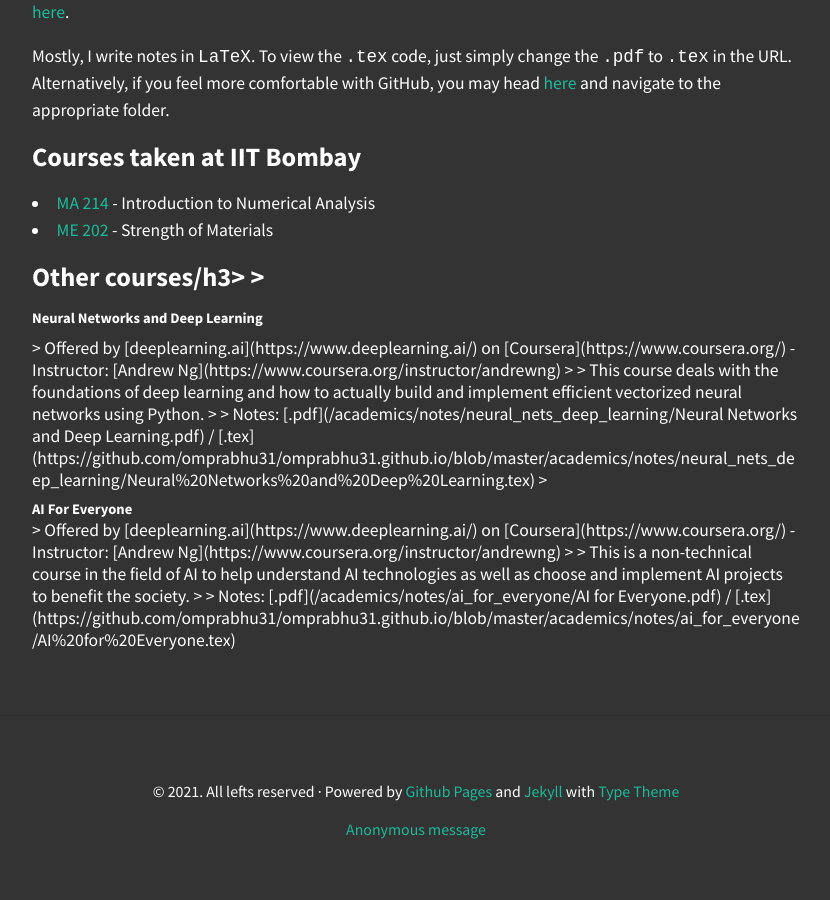
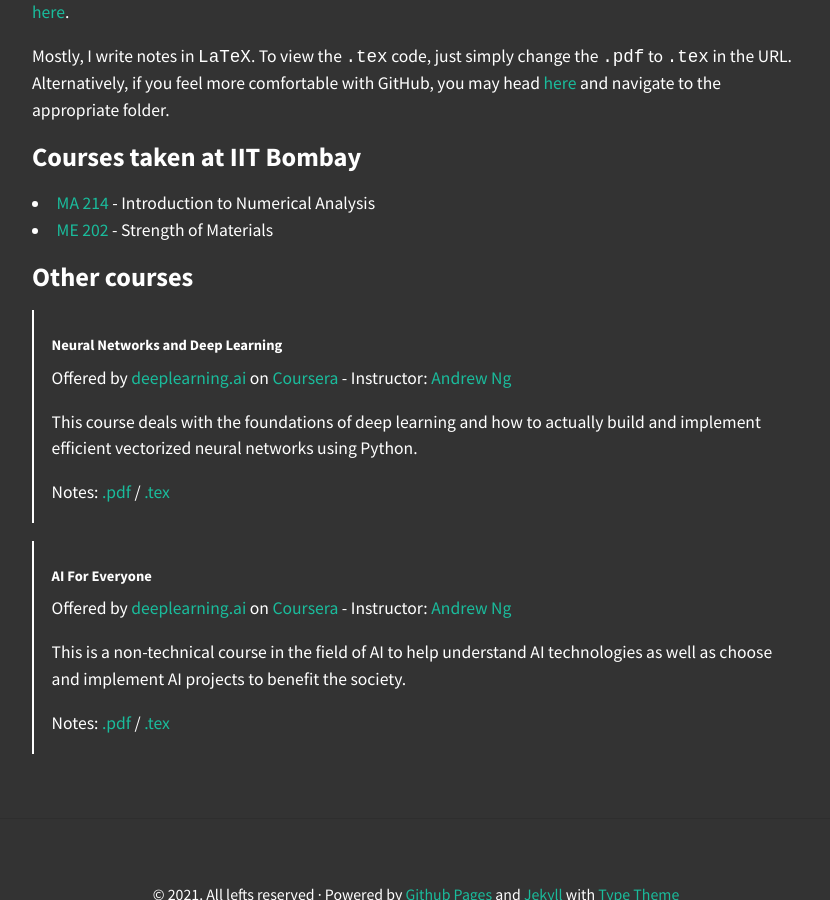
Before and after one commit to omprabhu31/omprabhu31.github.io, a Jekyll site: the page built from academics/notes/notes.md, in a window 1280 px wide and 900 px high, scrolled down 598 px. Shown: the whole window, without its empty margins (224-1054 px from the left). Built offline with Jekyll 4.4.1, drawn with Linux system fonts in a browser that asks for light colours; nearby versions of some CDN libraries.

Commit message:
i suck at html too now

```diff
--- a/academics/notes/notes.md
+++ b/academics/notes/notes.md
@@ -17,7 +17,7 @@ Mostly, I write notes in `LaTeX`. To view the `.tex` code, just simply change th
 <li><a href="https://omprabhu31.github.io/academics/notes/me202/">ME 202</a> - Strength of Materials</li>
 </ul>
 
-<h3>Other courses/h3>
+<h3>Other courses</h3>
 
 > <h5>Neural Networks and Deep Learning</h5>
 > Offered by [deeplearning.ai](https://www.deeplearning.ai/) on [Coursera](https://www.coursera.org/)  -  Instructor: [Andrew Ng](https://www.coursera.org/instructor/andrewng)
```
